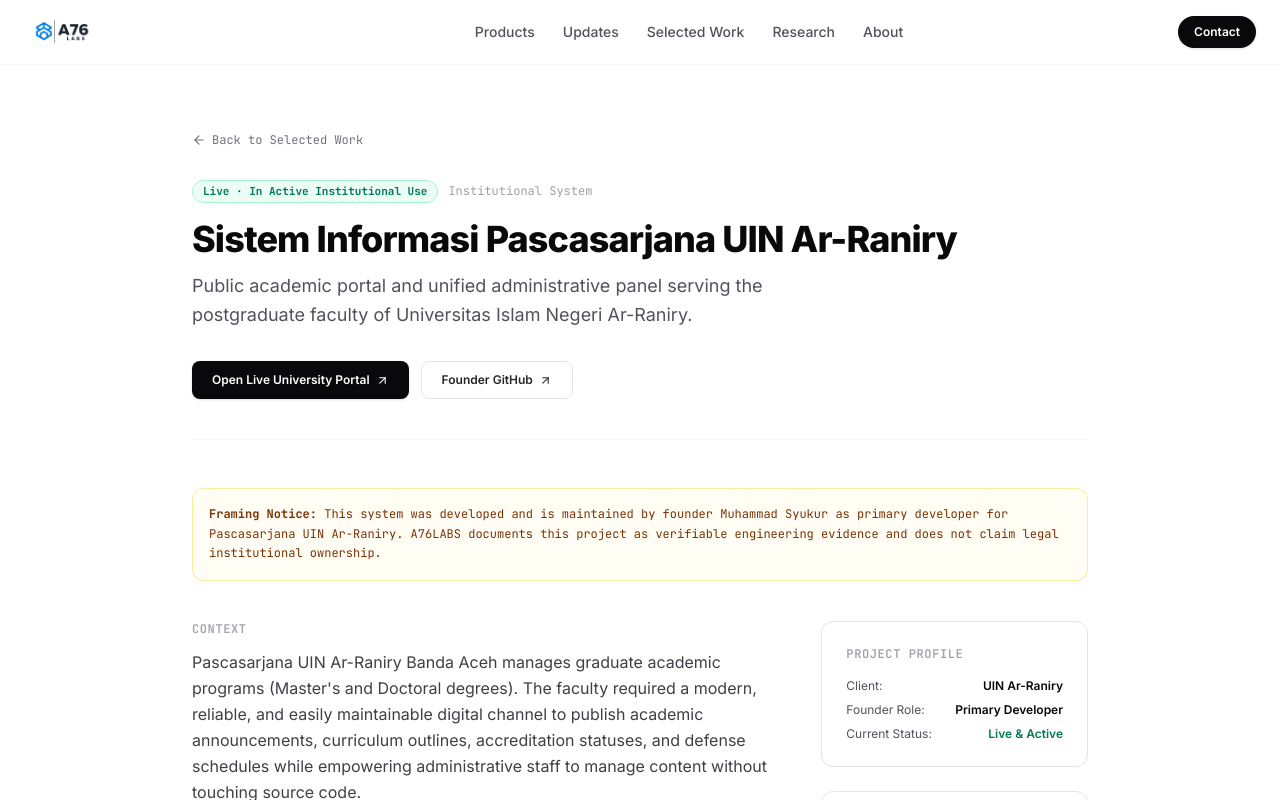
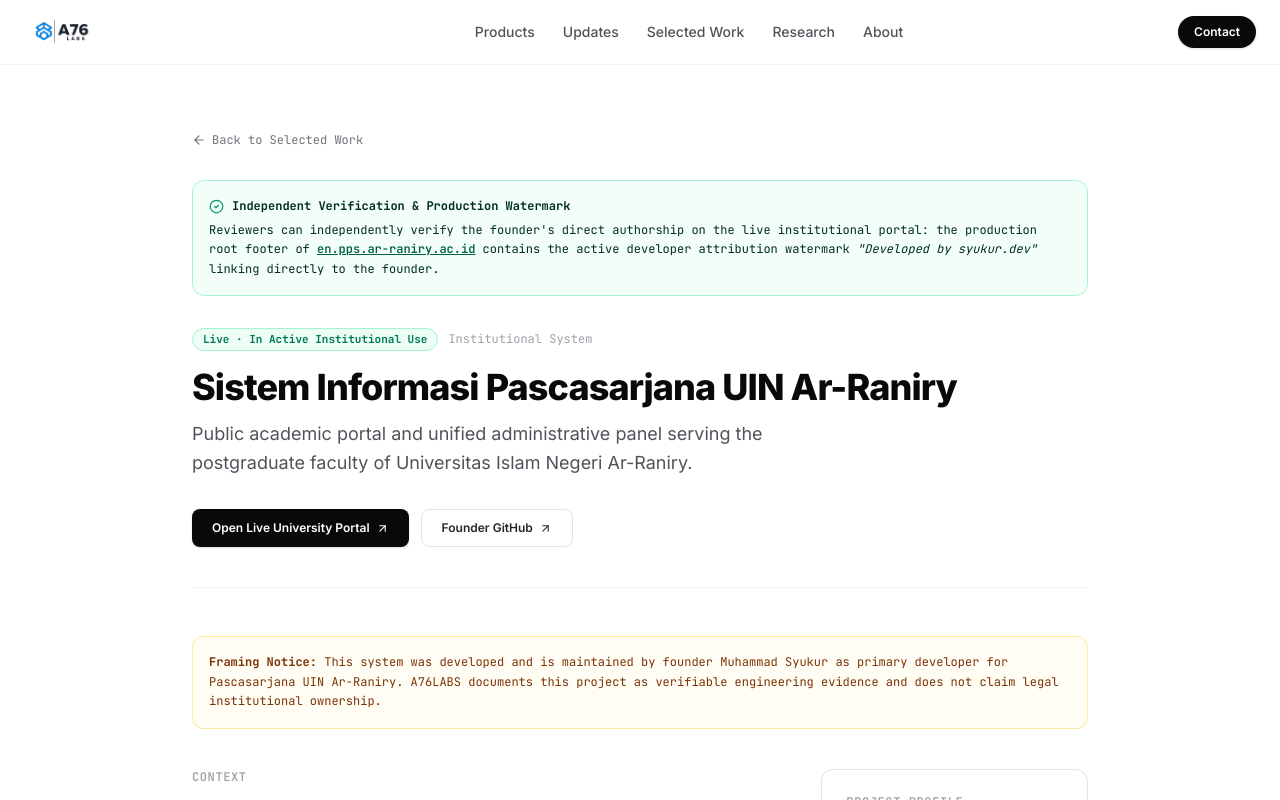
Before and after one commit to SyukurGit/a76labs, a Next.js app: page /work/pascasarjana in a window 1280 px wide. Shown: the top 800 px of the page. Built offline with nearby package versions, Linux system fonts and the light colour scheme; no server answers; the database is empty.

Commit message:
adalah pokoknya

```diff
--- a/app/(public)/page.tsx
+++ b/app/(public)/page.tsx
@@ -426,8 +426,13 @@
               </Link>
             </div>
 
-            <div className="p-4 rounded-xl border border-amber-200 bg-amber-50/50 text-xs text-amber-900 leading-relaxed mb-8 font-mono">
-              <strong>Institutional Demarcation:</strong> The systems below were developed by founder Muhammad Syukur for institutional environments (such as UIN Ar-Raniry). They are documented here to provide verifiable proof of engineering competence, not as A76LABS proprietary SaaS products.
+            <div className="p-4 rounded-xl border border-blue-200 bg-blue-50/50 text-xs text-blue-950 leading-relaxed mb-8 font-mono space-y-1">
+              <div>
+                <strong>Verifiable Public Proof & Institutional Attribution:</strong> These operational systems were built by founder Muhammad Syukur. Their production status and founder authorship can be audited directly on live state university portals (for example, the active footer watermark on <a href="https://en.pps.ar-raniry.ac.id/" target="_blank" rel="noopener noreferrer" className="underline font-bold text-[#027FDB]">en.pps.ar-raniry.ac.id</a> linking to <em>syukur.dev</em>).
+              </div>
+              <div className="text-[11px] text-blue-800">
+                <strong>Demarcation:</strong> Documented here as proof of technical competence, not as proprietary A76LABS SaaS products.
+              </div>
             </div>
 
             <div className="grid grid-cols-1 md:grid-cols-3 gap-6">
--- a/app/(public)/work/pascasarjana/page.tsx
+++ b/app/(public)/work/pascasarjana/page.tsx
@@ -17,6 +17,14 @@
         >
           <ArrowLeft size={14} /> Back to Selected Work
         </Link>
+
+        <div className="p-4 rounded-xl border border-emerald-200 bg-emerald-50/60 text-xs text-emerald-950 leading-relaxed mb-8 font-mono">
+          <div className="flex items-center gap-2 font-bold mb-1">
+            <CheckCircle2 size={15} className="text-emerald-600" />
+            <span>Independent Verification & Production Watermark</span>
+          </div>
+          Reviewers can independently verify the founder&apos;s direct authorship on the live institutional portal: the production root footer of <a href="https://en.pps.ar-raniry.ac.id/" target="_blank" rel="noopener noreferrer" className="underline font-semibold text-emerald-800">en.pps.ar-raniry.ac.id</a> contains the active developer attribution watermark <em>&quot;Developed by syukur.dev&quot;</em> linking directly to the founder.
+        </div>
 
         <header className="mb-12 border-b border-gray-100 pb-10">
           <div className="flex flex-wrap items-center gap-2.5 mb-4">
--- a/app/(public)/work/perpustakaan/page.tsx
+++ b/app/(public)/work/perpustakaan/page.tsx
@@ -19,6 +19,14 @@
         </Link>
 
         {/* Header */}
+        <div className="p-4 rounded-xl border border-emerald-200 bg-emerald-50/60 text-xs text-emerald-950 leading-relaxed mb-8 font-mono">
+          <div className="flex items-center gap-2 font-bold mb-1">
+            <CheckCircle2 size={15} className="text-emerald-600" />
+            <span>Independent Verification & Operational Proof</span>
+          </div>
+          The library clearance and fine reconciliation system powers production document verification for UIN Ar-Raniry. The system architecture, test harness, and developer attribution link to <a href="https://syukur.dev" target="_blank" rel="noopener noreferrer" className="underline font-semibold text-emerald-800">syukur.dev</a> are verified in institutional production tests and operational workflows.
+        </div>
+
         <header className="mb-12 border-b border-gray-100 pb-10">
           <div className="flex flex-wrap items-center gap-2.5 mb-4">
             <span className="text-[11px] font-mono font-bold px-2.5 py-0.5 rounded-full bg-emerald-50 text-emerald-700 border border-emerald-200">
```
Also changed, not shown: 2 other files (tests, documents, lock files or other folders).
